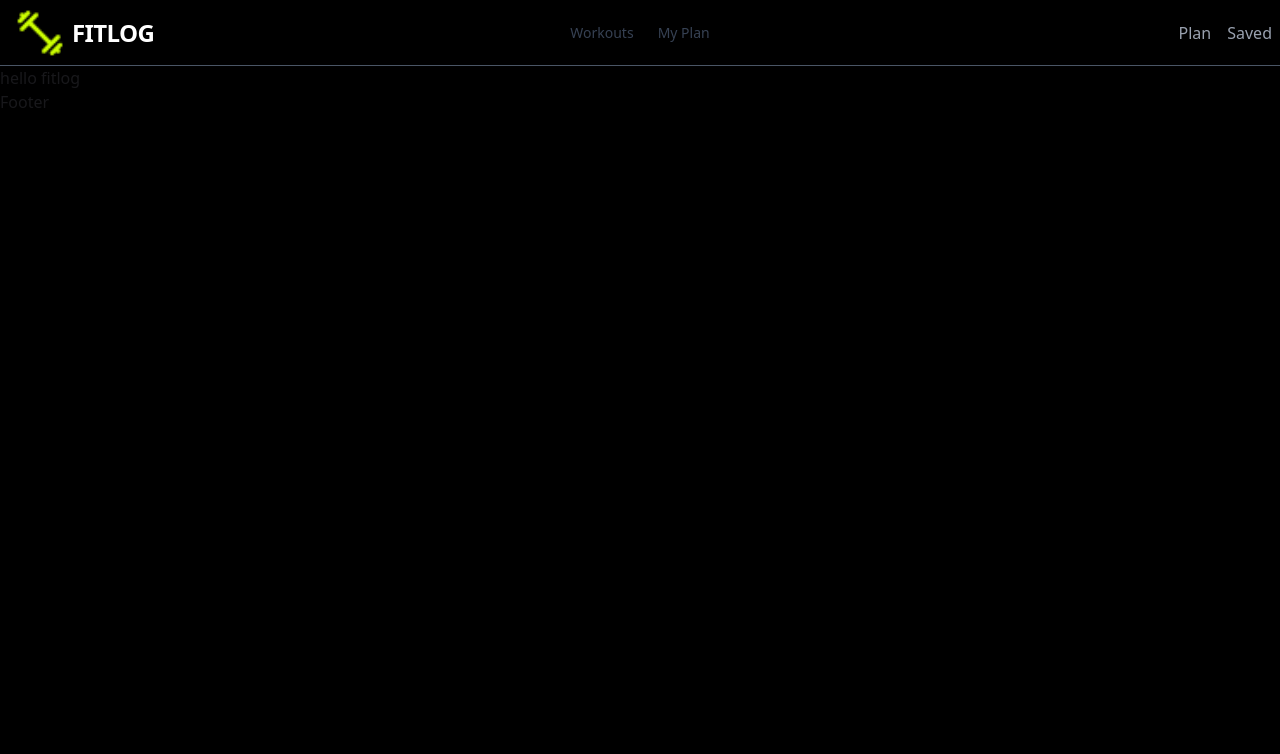
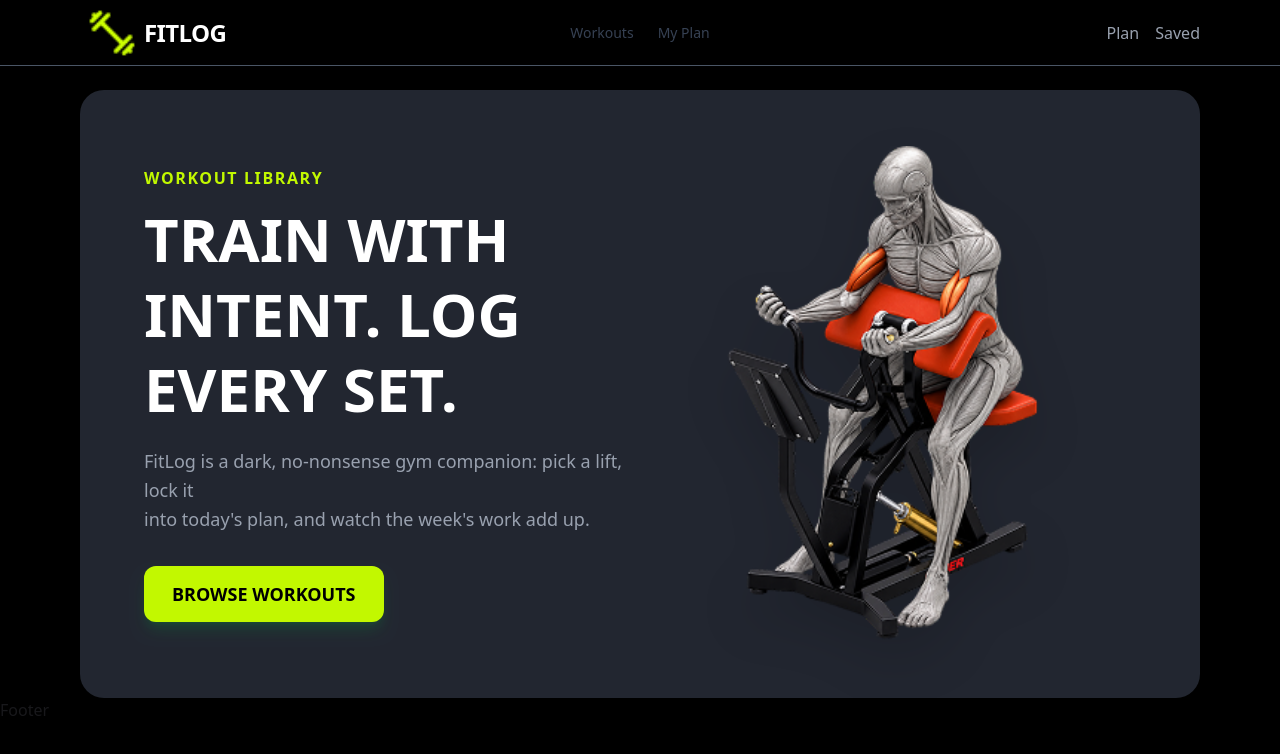
Before and after one commit to Riaz-RZ/PH-A6-FitLog, a Next.js app: page / in a window 1280 px wide. Shown: the top 754 px of the page. Built offline with nearby package versions, Linux system fonts and the light colour scheme.

Commit message:
Banner Section Created

```diff
--- a/src/app/page.tsx
+++ b/src/app/page.tsx
@@ -1,9 +1,10 @@
+import Banner from "@/components/homepage/Banner";
 import Image from "next/image";
 
 export default function Home() {
   return (
     <div>
-      hello fitlog
+      <Banner/>
     </div>
   );
 }
--- /dev/null
+++ b/src/components/homepage/Banner.tsx
@@ -0,0 +1,48 @@
+import Image from "next/image";
+import bannerimage from "@/assets/banner.png";
+
+const Banner = () => {
+    return (
+        <section className="relative z-0 overflow-hidden rounded-3xl mt-6 bg-[#222630] mx-20">
+            <div className="relative grid grid-cols-1 md:grid-cols-2 items-center px-6 md:px-12 lg:px-16 py-10 md:py-14">
+
+                {/* Left Content */}
+                <div className="text-center md:text-left">
+
+                    <p className="text-[#C2F800] font-semibold text-sm md:text-base uppercase tracking-widest mb-3">
+                        WORKOUT LIBRARY
+                    </p>
+
+                    <h2 className="text-4xl md:text-5xl lg:text-6xl font-bold leading-tight text-white">
+                        TRAIN WITH INTENT. LOG
+                        <br />
+                        EVERY SET.
+                    </h2>
+
+                    <p className="mt-5 max-w-lg text-gray-400 text-base md:text-lg leading-relaxed">
+                        FitLog is a dark, no-nonsense gym companion: pick a lift, lock it
+                        <br />
+                        into today's plan, and watch the week's work add up.
+                    </p>
+
+                    <button className="mt-8 inline-flex items-center gap-2 rounded-xl bg-[#C2F800] px-7 py-3.5 text-lg font-semibold text-black shadow-lg shadow-green-600/20 transition-all duration-300 hover:bg-green-700 hover:-translate-y-1 hover:shadow-xl">
+                        BROWSE WORKOUTS
+                    </button>
+                </div>
+
+                {/* Right Image */}
+                <div className="flex justify-center md:justify-end mt-10 md:mt-0">
+                    <Image
+                        src={bannerimage}
+                        alt="Books Banner"
+                        priority
+                        className="w-full max-w-sm md:max-w-md lg:max-w-lg object-contain drop-shadow-2xl"
+                    />
+                </div>
+
+            </div>
+        </section>
+    );
+};
+
+export default Banner;
--- a/src/components/shared/Navbar.tsx
+++ b/src/components/shared/Navbar.tsx
@@ -26,7 +26,7 @@ const Navbar = () => {
 
     return (
 
-        <div className="navbar bg-black shadow-sm border-b border-gray-600 container mx-auto ">
+        <div className="navbar bg-black shadow-sm border-b border-gray-600 px-20 ">
             <div className="navbar-start">
                 <div className="dropdown">
                     <div tabIndex={0} role="button" className="btn btn-ghost lg:hidden">
```
Also changed, not shown: 1 other file (tests, documents, lock files or other folders).
